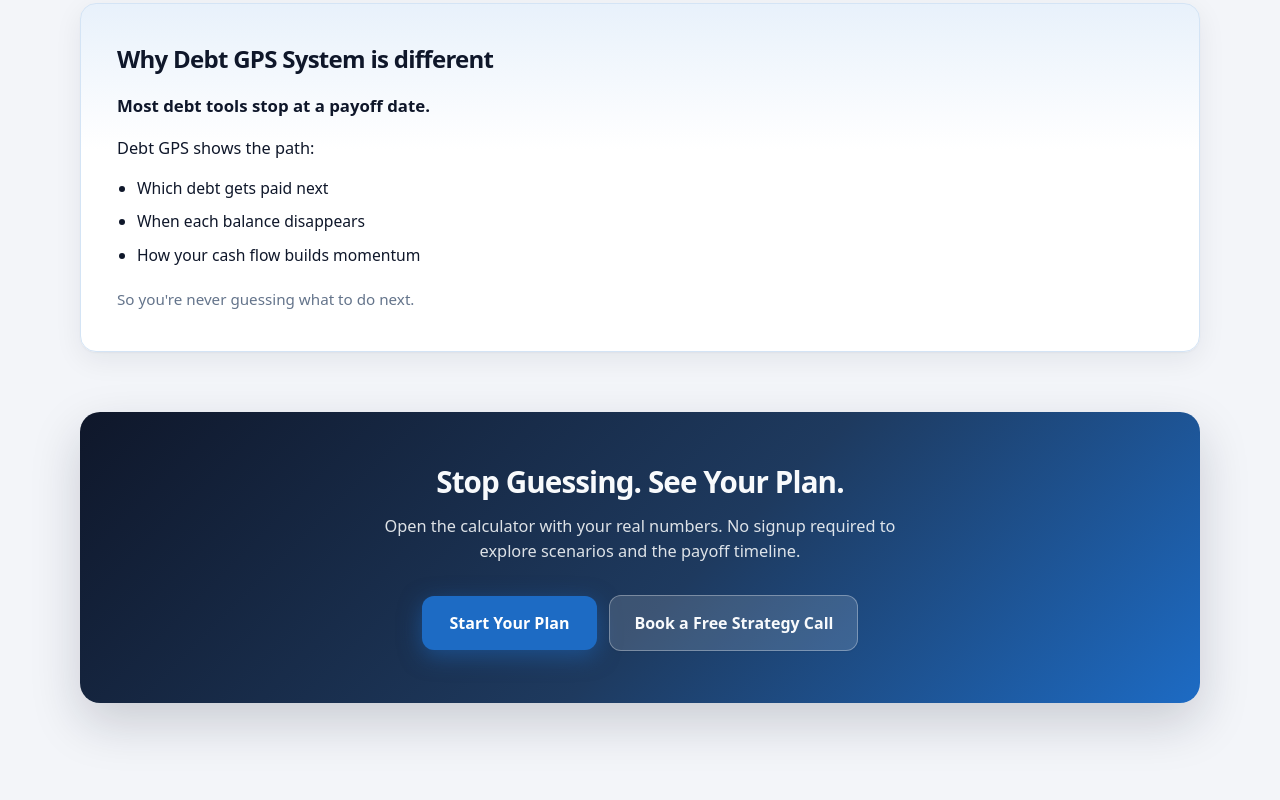
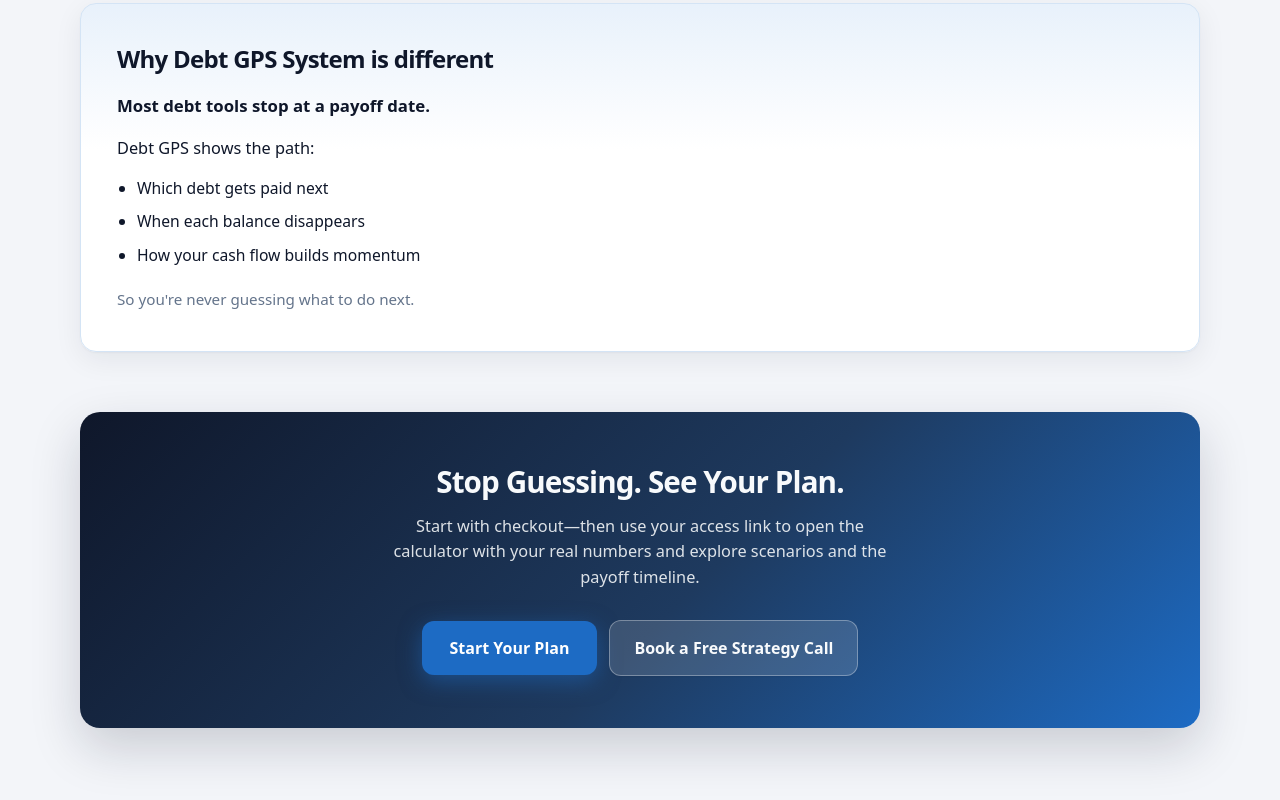
Before and after one commit to debsaisolutions-sketch/debt-gps-system, a Next.js app: page / in a window 1280 px wide. Shown: the part 1390-2190 px from the top of the page. Built offline with nearby package versions, Linux system fonts and the light colour scheme.

Commit message:
Stripe flow + calculator access lock + landing cleanup

```diff
--- a/app/page.js
+++ b/app/page.js
@@ -3,6 +3,7 @@ import Link from "next/link";
 import Image from "next/image";
 
 const CALENDLY_URL = "https://calendly.com/debsaisolutions/30min";
+const STRIPE_CHECKOUT_URL = "https://buy.stripe.com/5kQeVe5SX5Ul8Z6fPn28800";
 
 export const metadata = {
   title: "Debt GPS System — Know What to Pay Next",
@@ -128,7 +129,7 @@ export default function LandingPage() {
             >
               <Link
                 className="primary-button"
-                href="https://buy.stripe.com/5kQeVe5SX5Ul8Z6fPn28800"
+                href={STRIPE_CHECKOUT_URL}
                 style={{
                   padding: "15px 28px",
                   fontSize: "1rem",
@@ -200,7 +201,7 @@ export default function LandingPage() {
                 >
                   Timeline preview
                 </span>
-                <Link href="/calculator" style={{ lineHeight: 0 }} aria-label="Debt GPS System">
+                <Link href="/" style={{ lineHeight: 0 }} aria-label="Debt GPS System home">
                   <Image
                     src="/logo.png"
                     alt=""
@@ -607,8 +608,8 @@ export default function LandingPage() {
             color: "rgba(248, 250, 252, 0.88)"
           }}
         >
-          Open the calculator with your real numbers. No signup required to explore
-          scenarios and the payoff timeline.
+          Start with checkout—then use your access link to open the calculator with your
+          real numbers and explore scenarios and the payoff timeline.
         </p>
         <div
           style={{
@@ -621,7 +622,7 @@ export default function LandingPage() {
         >
           <Link
             className="primary-button"
-            href="https://buy.stripe.com/5kQeVe5SX5Ul8Z6fPn28800"
+            href={STRIPE_CHECKOUT_URL}
             style={{
               padding: "15px 28px",
               fontSize: "1rem",
--- a/app/scenarios/page.js
+++ b/app/scenarios/page.js
@@ -53,7 +53,9 @@ export default function ScenariosPage() {
           Debt GPS system.
         </p>
         <div className="top-actions">
-          <Link className="button-link ghost" href="/calculator">Back to Strategy Tool</Link>
+          <Link className="button-link ghost" href="/calculator?access=paid">
+            Back to Strategy Tool
+          </Link>
         </div>
       </section>
 
```
